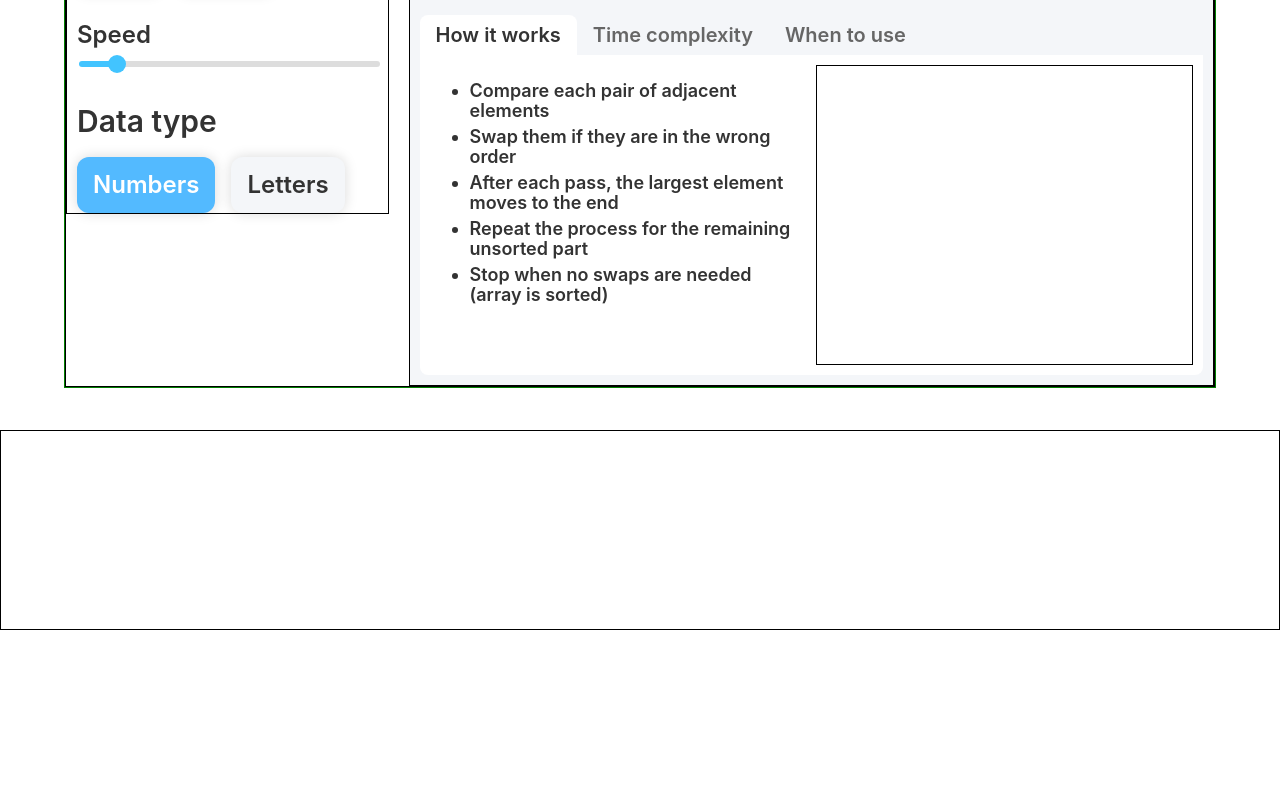
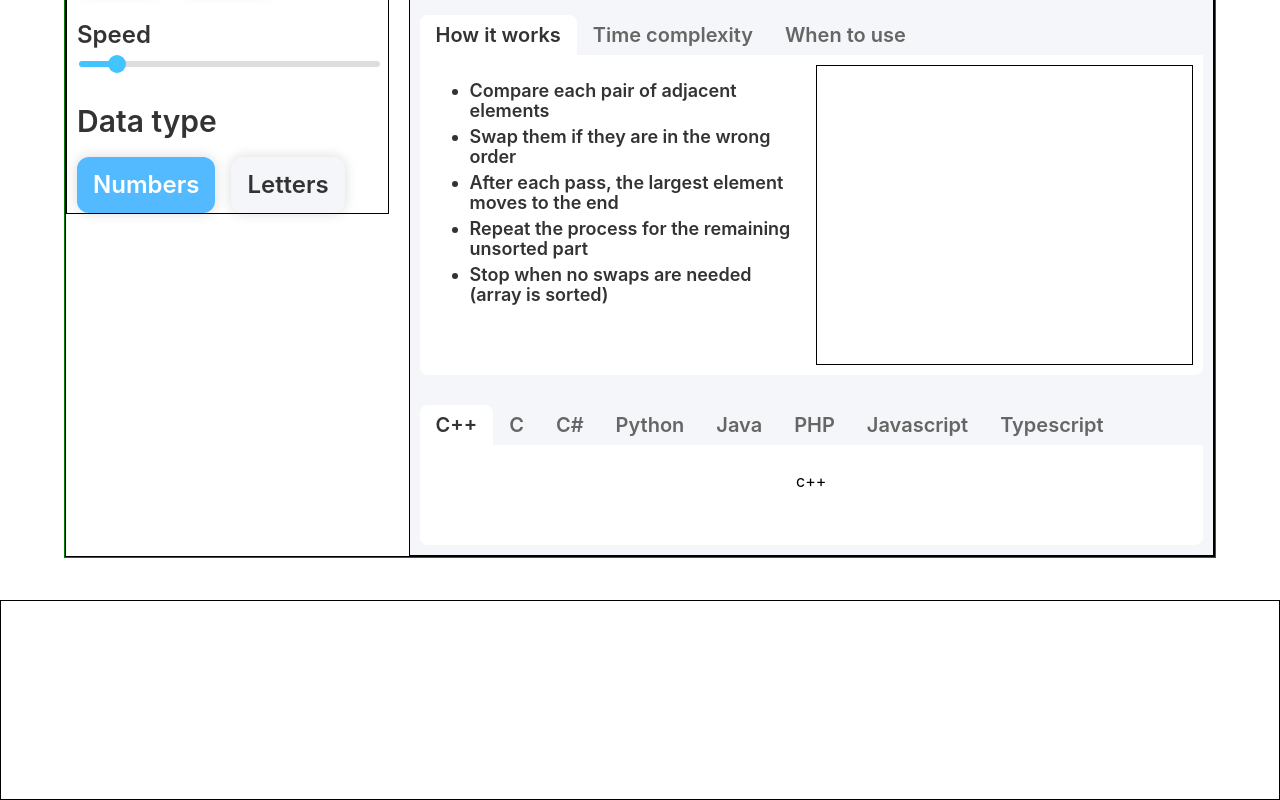
Before and after one commit to StepanBlaha/SbSort, a React (Vite) app: page /bubble in a window 1280 px wide. Shown: the part 1130-1930 px from the top of the page. Before the commit the page ends 1760 px from the top, so only its background shows below. Built offline with nearby package versions, Linux system fonts and the light colour scheme.

Commit message:
feat: start of code mockup

```diff
--- a/src/pages/bubble/BubbleSort.module.css
+++ b/src/pages/bubble/BubbleSort.module.css
@@ -455,6 +455,9 @@
     width: 100%;
     box-sizing: border-box;
     display: flex;
+
+        overflow: auto;
+    scrollbar-width: none;
 }
 .ExplanationHeaderitem{
     height: fit-content;
@@ -465,6 +468,8 @@
     padding: 8px 16px;
     cursor: pointer;
     transition: 0.3s ease-out;
+
+    user-select: none;
 }
 .ExplanationHeaderitem p{
     font-size: 20px;
--- a/src/pages/bubble/BubbleSort.tsx
+++ b/src/pages/bubble/BubbleSort.tsx
@@ -19,6 +19,9 @@ const BubbleSort = () => {
     const [error, setError] = useState<string>()
 
     const [step, setStep] = useState<boolean>(false)
+
+
+    const [ codeLang, setCodeLang ] = useState<"c++"| "php"| "c"| "java"| "js"| "ts"| "c#"| "python">("c++")
 
 
     useEffect(() => {
@@ -208,6 +211,113 @@ const BubbleSort = () => {
                                     </div>
 
                                 </div>
+
+
+{/*code */}
+                                <div className={styles.Explanation}>
+                                    <div className={styles.ExplanationHeader}>
+                                        <div className={`${styles.ExplanationHeaderitem} ${codeLang === "c++" ? styles.SelectedExplanation : ""}`}
+                                            onClick={()=>setCodeLang("c++")}
+                                        >
+                                            <p>C++</p>
+                                        </div>
+                                        <div className={`${styles.ExplanationHeaderitem} ${codeLang === "c" ? styles.SelectedExplanation : ""}`}
+                                            onClick={()=>setCodeLang("c")}
+                                        >
+                                            <p>C</p>
+                                        </div>
+                                        <div className={`${styles.ExplanationHeaderitem} ${codeLang === "c#" ? styles.SelectedExplanation : ""}`}
+                                            onClick={()=>setCodeLang("c#")}
+                                        >
+                                            <p>C#</p>
+                                        </div>
+                                        <div className={`${styles.ExplanationHeaderitem} ${codeLang === "python" ? styles.SelectedExplanation : ""}`}
+                                            onClick={()=>setCodeLang("python")}
+                                        >
+                                            <p>Python</p>
+                                        </div>
+                                        <div className={`${styles.ExplanationHeaderitem} ${codeLang === "java" ? styles.SelectedExplanation : ""}`}
+                                            onClick={()=>setCodeLang("java")}
+                                        >
+                                            <p>Java</p>
+                                        </div>
+                                        <div className={`${styles.ExplanationHeaderitem} ${codeLang === "php" ? styles.SelectedExplanation : ""}`}
+                                            onClick={()=>setCodeLang("php")}
+                                        >
+                                            <p>PHP</p>
+                                        </div>
+                                        <div className={`${styles.ExplanationHeaderitem} ${codeLang === "js" ? styles.SelectedExplanation : ""}`}
+                                            onClick={()=>setCodeLang("js")}
+                                        >
+                                            <p>Javascript</p>
+                                        </div>
+                                        <div className={`${styles.ExplanationHeaderitem} ${codeLang === "ts" ? styles.SelectedExplanation : ""}`}
+                                            onClick={()=>setCodeLang("ts")}
+                                        >
+                                            <p>Typescript</p>
+                                        </div>
+                                    </div>
+                                    <div className={styles.ExplanationContent}>
+                                        {codeLang === "c++" && (
+                                            <div className={styles.ExplanationItem}>
+                                                <div className={styles.ExplanationItemText}>
+                                                    <p>c++</p>
+                                                </div>
+                                            </div>
+                                        )}
+                                        {codeLang === "c" && (
+                                            <div className={styles.ExplanationItem}>
+                                                <div className={styles.ExplanationItemText}>
+                                                    <p>c</p>
+                                                </div>
+                                            </div>
+                                        )}
+                                        {codeLang === "c#" && (
+                                            <div className={styles.ExplanationItem}>
+                                                <div className={styles.ExplanationItemText}>
+                                                    <p>c#</p>
+                                                </div>
+                                            </div>
+                                        )}
+                                        {codeLang === "python" && (
+                                            <div className={styles.ExplanationItem}>
+                                                <div className={styles.ExplanationItemText}>
+                                                    <p>python</p>
+                                                </div>
+                                            </div>
+                                        )}
+                                        {codeLang === "php" && (
+                                            <div className={styles.ExplanationItem}>
+                                                <div className={styles.ExplanationItemText}>
+                                                    <p>php</p>
+                                                </div>
+                                            </div>
+                                        )}
+                                        {codeLang === "java" && (
+                                            <div className={styles.ExplanationItem}>
+                                                <div className={styles.ExplanationItemText}>
+                                                    <p>java</p>
+                                                </div>
+                                            </div>
+                                        )}
+                                        {codeLang === "js" && (
+                                            <div className={styles.ExplanationItem}>
+                                                <div className={styles.ExplanationItemText}>
+                                                    <p>js</p>
+                                                </div>
+                                            </div>
+                                        )}
+                                        {codeLang === "ts" && (
+                                            <div className={styles.ExplanationItem}>
+                                                <div className={styles.ExplanationItemText}>
+                                                    <p>ts</p>
+                                                </div>
+                                            </div>
+                                        )}
+
+                                    </div>
+
+                                </div>
                             </div>
                         </div>
                     </div>
```
